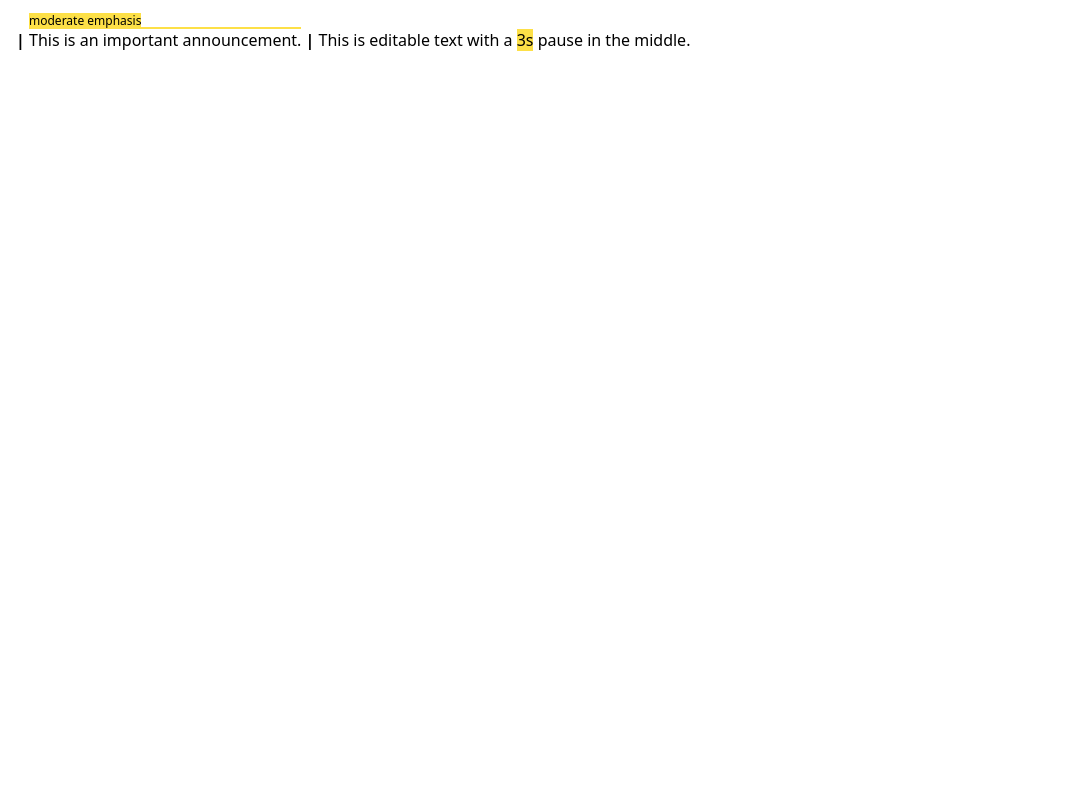
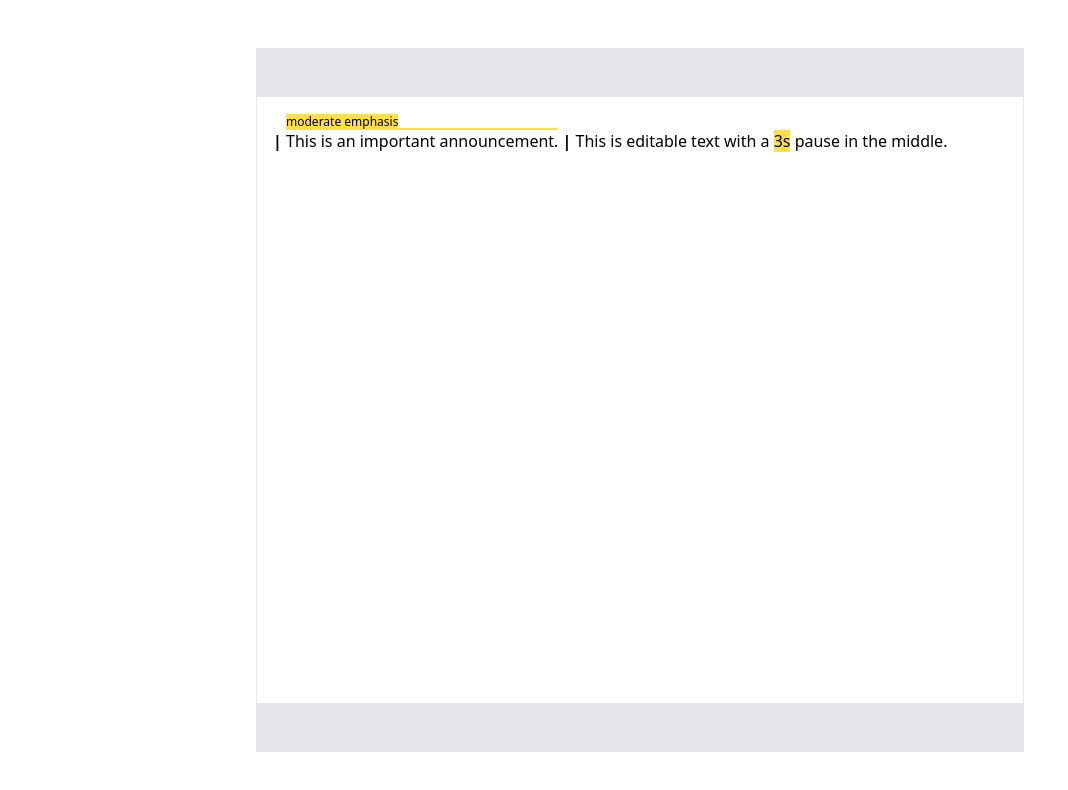
Before and after one commit to hyunbinseo/tts-web-ui, a SvelteKit app: page / in a window 1280 px wide. Shown: the top 790 px of the page, without its empty margins (0-1068 px from the left). Built offline with nearby package versions, Linux system fonts and the light colour scheme.

Commit message:
wip: update design

```diff
--- a/src/routes/+page.svelte
+++ b/src/routes/+page.svelte
@@ -17,6 +17,7 @@
 		const node = range.commonAncestorContainer;
 
 		if (!editor.contains(node)) return;
+		if (node.parentElement !== editor) return;
 		if (node.nodeType !== Node.TEXT_NODE) return;
 
 		// NOTE Click the middle of the editor and then click away from it, blurring the focus.
@@ -30,19 +31,39 @@
 
 <svelte:document onselectionchange={debounce(handleSelectionChange)} />
 
+<!-- Speech Synthesis Markup Language (SSML) -->
+<!-- https://cloud.google.com/text-to-speech/docs/ssml -->
+
+<form class="mx-auto flex min-h-screen max-w-screen-md flex-col py-12">
+	<nav class="sticky top-0 h-12 border border-b-0 bg-gray-200"></nav>
 	<!-- svelte-ignore element_invalid_self_closing_tag -->
-<div contenteditable="true" bind:this={editor} onblur={handleSelectionChange} class="p-4">
+	<div
+		contenteditable="true"
+		bind:this={editor}
+		onblur={handleSelectionChange}
+		class="flex-1 border p-4 pt-6 leading-[2.5rem] focus:border-blue-700 focus:outline-none"
+	>
 		<mark />
-	<emphasis level="moderate">This is an important announcement.</emphasis>
+		<!-- svelte-ignore a11y_no_static_element_interactions -->
+		<emphasis
+			level="moderate"
+			ondblclick={(event: MouseEvent & { currentTarget: HTMLElement }) => {
+				const text = event.currentTarget.textContent;
+				if (text) event.currentTarget.replaceWith(text);
+			}}
+		>
+			This is an important announcement.
+		</emphasis>
 		<mark />
 		This is editable text with a
 		<break time="3s"></break>
 		pause in the middle.
 	</div>
+	<nav class="sticky bottom-0 h-12 border border-t-0 bg-gray-200"></nav>
+</form>
 
 <style lang="postcss">
 	div[contenteditable] {
-		@apply overflow-x-hidden leading-[3rem];
 		> break {
 			@apply bg-yellow-300;
 			&::before {
@@ -50,9 +71,10 @@
 			}
 		}
 		> emphasis {
+			/* .relative.bg-yellow-100 hides the caret */
 			@apply relative border-t-2 border-yellow-300;
 			&::before {
-				@apply absolute -top-4 whitespace-pre bg-yellow-300 text-xs text-black;
+				@apply absolute -top-4 whitespace-pre bg-yellow-300 text-xs;
 				content: attr(level) ' emphasis\A';
 			}
 		}
```
Lines whose indentation alone changed are shown as unchanged.
